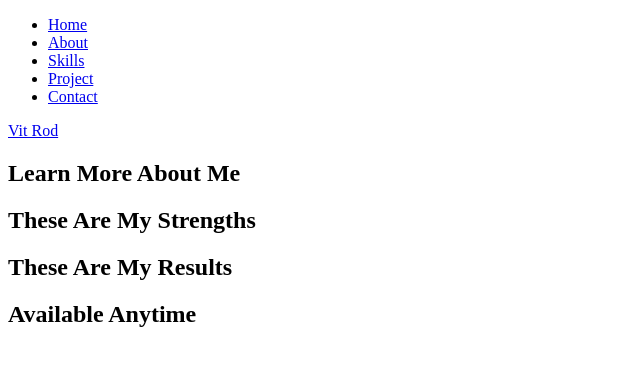
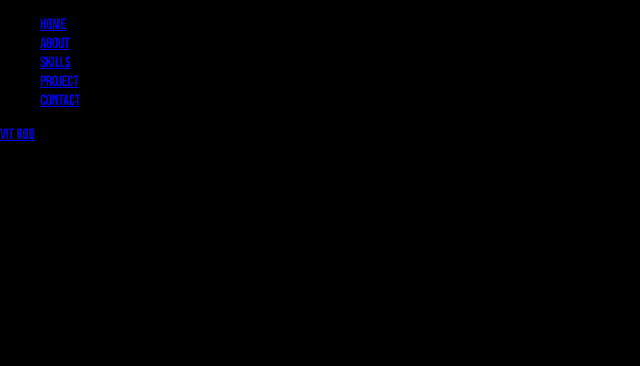
Before and after one commit to VitRod/Animated_Navigation, a plain HTML site: page index.html in a window 1280 px wide. Shown: the whole page, without its empty margins (0-640 px from the left). Drawn offline with Linux system fonts and the light colour scheme.

Commit message:
body {   margin: 0;   background: #000;   font-family: 'Bebas Neue', cursive;   font-size: 15px; }

```diff
--- a/style.css
+++ b/style.css
@@ -12,3 +12,10 @@
   html {
     box-sizing: border-box;
   }
+
+  body {
+    margin: 0;
+    background: #000;
+    font-family: 'Bebas Neue', cursive;
+    font-size: 15px;
+  }
```
